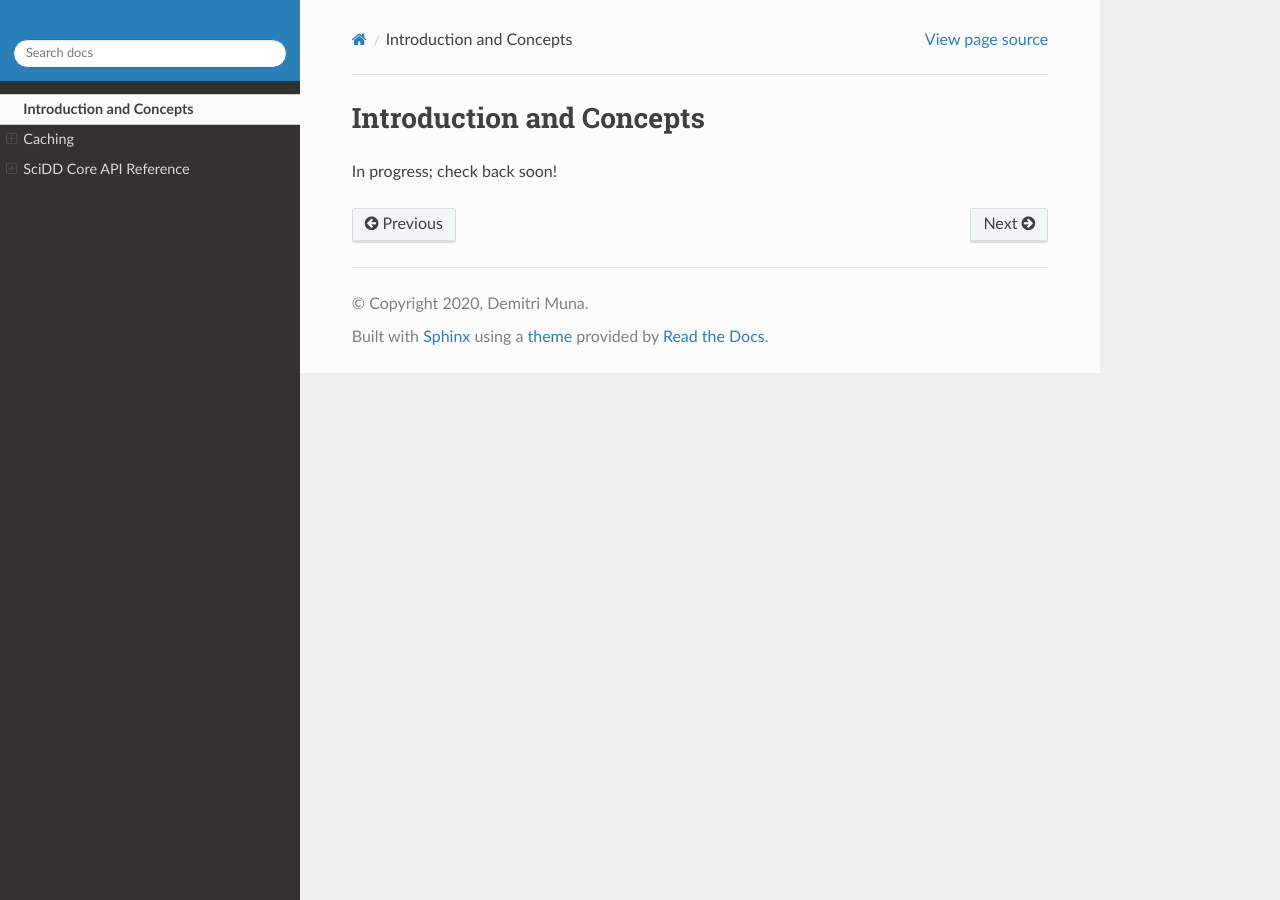
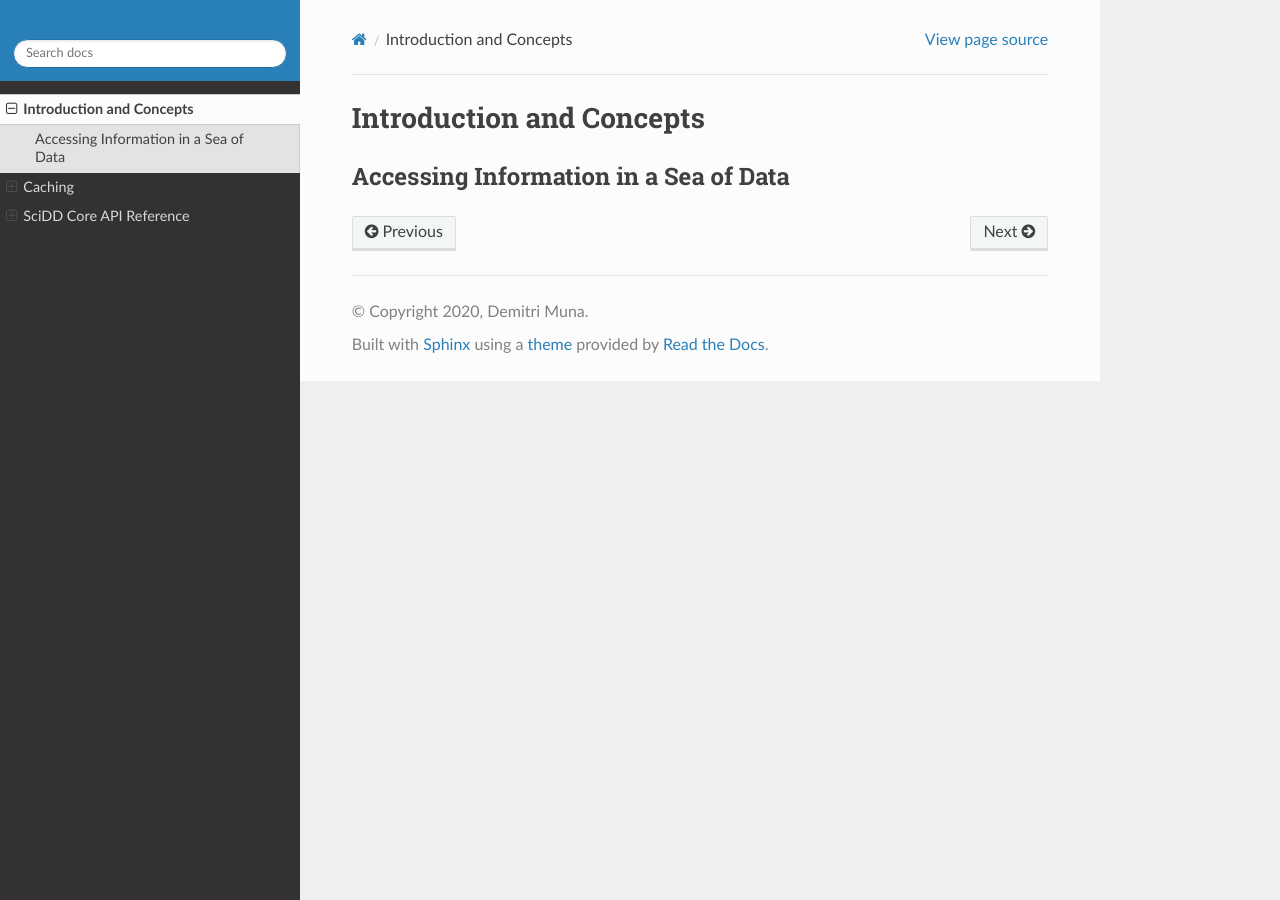
Before and after one commit to scidd/scidd-core, a Sphinx documentation site: the page built from docs/introduction.rst, in a window 1280 px wide. Built offline with Sphinx 7.4.7 and the Read the Docs theme 2.0.0, drawn with Linux system fonts in a browser that asks for light colours; pages that are not in the unit, such as notebooks, are missing from menus.

```diff
--- a/docs/introduction.rst
+++ b/docs/introduction.rst
@@ -1,4 +1,5 @@
 Introduction and Concepts
 =========================
 
-In progress; check back soon!
+Accessing Information in a Sea of Data
+--------------------------------------
--- a/source/scidd/core/scidd.py
+++ b/source/scidd/core/scidd.py
@@ -136,6 +136,12 @@ class SciDD(): #, metaclass=SciDDMetaclass):
 			return self._scidd.split("#")[1]
 		else:
 			return None
+
+	def sciDDWithoutFragment(self) -> SciDD:
+		'''
+		Returns a new SciDD object that is stripped of the fragment (if there is one).
+		'''
+		return SciDD(str(self).split("#")[0])
 
 	@property
 	def metadata(self) -> dict:
```
